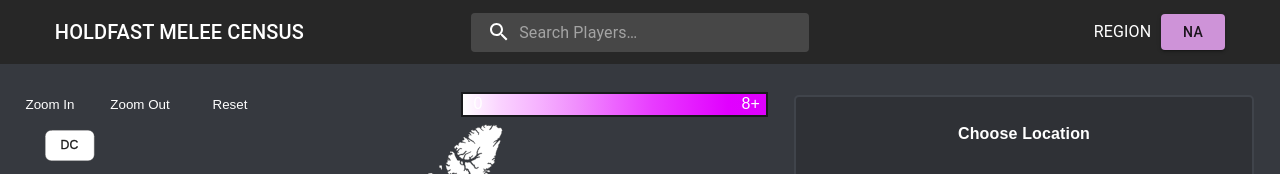
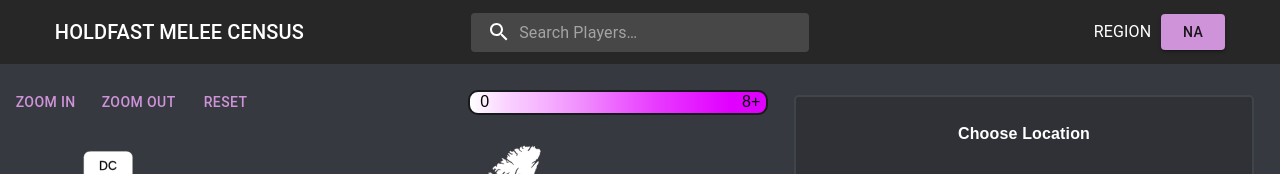
Before and after one commit to Derek1086/holdfast-census, a Next.js app: page / in a window 1280 px wide. Shown: the top 174 px of the page. Built offline with nearby package versions, Linux system fonts and the light colour scheme; no server answers; the database is empty.

Commit message:
map update

```diff
--- a/pages/components/BodySection/BodySection.module.css
+++ b/pages/components/BodySection/BodySection.module.css
@@ -51,10 +51,10 @@
   }
   .mapContainer {
     width: 100%;
-    height: 50%;
+    height: 60%;
   }
   .locationContainer {
     width: 100%;
-    height: 50%;
+    height: 70%;
   }
 }
--- a/pages/components/BodySection/Maps/EUMap.module.css
+++ b/pages/components/BodySection/Maps/EUMap.module.css
@@ -1,25 +1,14 @@
 .buttonContainer {
   display: flex;
+  width: 100%;
+  gap: 10px;
 }
 
 .btns {
+  display: flex;
+  gap: 10px;
   width: 60%;
-}
-
-.btn {
-  background-color: transparent;
-  height: 40px;
-  width: 80px;
-  font-family: sans-serif;
-  color: white;
-  border: 0px solid #000;
-  cursor: pointer;
-  margin-left: 10px;
-  border-radius: 5px;
-}
-
-.btn:hover {
-  background-color: #40444b;
+  margin-left: 1%;
 }
 
 .legendContainer {
@@ -47,6 +36,7 @@
   height: 100%;
   display: flex;
   border: 2px solid #18191c;
+  border-radius: 10px;
 }
 
 .minText {
@@ -69,12 +59,15 @@
 
 .legendText {
   font-family: sans-serif;
+  color: black;
 }
 
 @media (max-width: 1000px) {
-  .btn {
-    height: 0px;
-    width: 0px;
-    color: transparent;
+  .btns {
+    display: none;
+  }
+
+  .legendContainer {
+    width: 80%;
   }
 }
--- a/pages/components/BodySection/Maps/EUMap.tsx
+++ b/pages/components/BodySection/Maps/EUMap.tsx
@@ -1,5 +1,7 @@
 import React, { useState } from "react";
+import Button from "@mui/material/Button";
 import { RegionData } from "../../..";
+
 import classes from "./EUMap.module.css";
 
 interface EUMapProps {
@@ -140,15 +142,15 @@
     <>
       <div className={classes.buttonContainer}>
         <div className={classes.btns}>
-          <button className={classes.btn} onClick={zoomInHandler}>
+          <Button variant="text" color="secondary" onClick={zoomInHandler}>
             Zoom In
-          </button>
-          <button className={classes.btn} onClick={zoomOutHandler}>
+          </Button>
+          <Button variant="text" color="secondary" onClick={zoomOutHandler}>
             Zoom Out
-          </button>
-          <button className={classes.btn} onClick={resetZoomHandler}>
+          </Button>
+          <Button variant="text" color="secondary" onClick={resetZoomHandler}>
             Reset
-          </button>
+          </Button>
         </div>
         <div className={classes.legendContainer}>
           <div className={classes.legend}>
@@ -162,6 +164,7 @@
           </div>
         </div>
       </div>
+      <br />
       <svg
         baseProfile="tiny"
         fill="#949ba4"
@@ -176,7 +179,7 @@
         onMouseUp={mouseUpHandler}
         onMouseLeave={mouseLeaveBoxHandler}
         height="95%"
-        width="115%"
+        width="100%"
         xmlns="http://www.w3.org/2000/svg"
       >
         <g transform={`translate(${offset.x},${offset.y})`}>
--- a/pages/components/BodySection/Maps/NAMap.module.css
+++ b/pages/components/BodySection/Maps/NAMap.module.css
@@ -1,25 +1,14 @@
 .buttonContainer {
   display: flex;
+  width: 100%;
+  gap: 10px;
 }
 
 .btns {
+  display: flex;
+  gap: 10px;
   width: 60%;
-}
-
-.btn {
-  background-color: transparent;
-  height: 40px;
-  width: 80px;
-  font-family: sans-serif;
-  color: white;
-  border: 0px solid #000;
-  cursor: pointer;
-  margin-left: 10px;
-  border-radius: 5px;
-}
-
-.btn:hover {
-  background-color: #40444b;
+  margin-left: 1%;
 }
 
 .legendContainer {
@@ -47,6 +36,7 @@
   height: 100%;
   display: flex;
   border: 2px solid #18191c;
+  border-radius: 10px;
 }
 
 .minText {
@@ -69,12 +59,15 @@
 
 .legendText {
   font-family: sans-serif;
+  color: black;
 }
 
 @media (max-width: 1000px) {
-  .btn {
-    height: 0px;
-    width: 0px;
-    color: transparent;
+  .btns {
+    display: none;
+  }
+
+  .legendContainer {
+    width: 80%;
   }
 }
--- a/pages/components/BodySection/Maps/NAMap.tsx
+++ b/pages/components/BodySection/Maps/NAMap.tsx
@@ -1,5 +1,7 @@
 import React, { useState } from "react";
+import Button from "@mui/material/Button";
 import { RegionData } from "../../..";
+
 import classes from "./NAMap.module.css";
 
 interface NAMapProps {
@@ -139,15 +141,15 @@
     <>
       <div className={classes.buttonContainer}>
         <div className={classes.btns}>
-          <button className={classes.btn} onClick={zoomInHandler}>
+          <Button variant="text" color="secondary" onClick={zoomInHandler}>
             Zoom In
-          </button>
-          <button className={classes.btn} onClick={zoomOutHandler}>
+          </Button>
+          <Button variant="text" color="secondary" onClick={zoomOutHandler}>
             Zoom Out
-          </button>
-          <button className={classes.btn} onClick={resetZoomHandler}>
+          </Button>
+          <Button variant="text" color="secondary" onClick={resetZoomHandler}>
             Reset
-          </button>
+          </Button>
         </div>
         <div className={classes.legendContainer}>
           <div className={classes.legend}>
@@ -161,6 +163,7 @@
           </div>
         </div>
       </div>
+      <br />
       <svg
         baseProfile="tiny"
         fill="#949ba4"
@@ -175,7 +178,7 @@
         onMouseUp={mouseUpHandler}
         onMouseLeave={mouseLeaveBoxHandler}
         height="95%"
-        width="90%"
+        width="100%"
         xmlns="http://www.w3.org/2000/svg"
       >
         <g transform={`translate(${offset.x},${offset.y})`}>
--- a/pages/components/HeaderSection/HeaderSection.tsx
+++ b/pages/components/HeaderSection/HeaderSection.tsx
@@ -7,7 +7,6 @@
 import InputBase from "@mui/material/InputBase";
 import SearchIcon from "@mui/icons-material/Search";
 import Button from "@mui/material/Button";
-import { Player } from "../..";
 
 import classes from "./HeaderSection.module.css";
 
```
